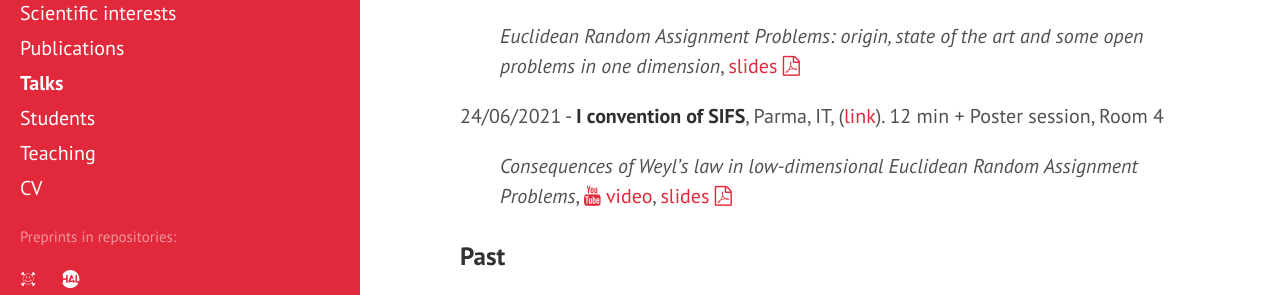
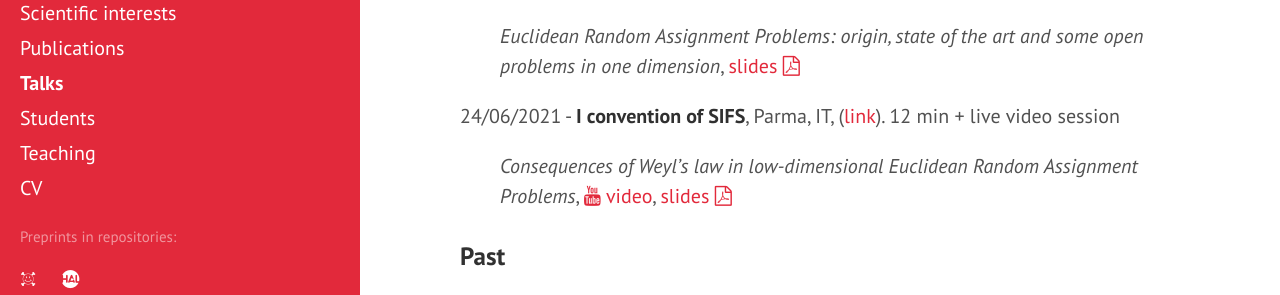
Before and after one commit to matteodachille/matteodachille.github.io, a Jekyll site: the page built from events.md, in a window 1280 px wide and 900 px high. Shown: the part 230-525 px from the top of the window. Built offline with Jekyll 4.4.1, drawn with Linux system fonts in a browser that asks for light colours; nearby versions of some CDN libraries; some web fonts are replaced; formulas are drawn with MathJax 3.

Commit message:
Corrected typos

```diff
--- a/events.md
+++ b/events.md
@@ -13,11 +13,11 @@ order: 4
 
 25/06/2021 -  **Journées de probabilités 2021**, Guidel, FR, ([link](https://journees-probabilites.univ-rennes1.fr/programme.htm){:target="_blank"}). 40 min
 {: style="font-size: 20px" }
-_Euclidean Random Assignment Problems: origin, state of the art and some open problems in one dimension_, [slides <i class="fa fa-file-pdf-o" aria-hidden="true"></i>]({{ site.baseurl }}downloads/ERAP_JdP_v25_final.pdf){:target="_blank"}
+_Euclidean Random Assignment Problems: origin, state of the art and some open problems in one dimension_, [slides <i class="fa fa-file-pdf-o" aria-hidden="true"></i>](https://journees-probabilites.univ-rennes1.fr/exposes/D%27Achille.pdf){:target="_blank"}
 {: style="margin-left: 40px" }
 
 
-24/06/2021 - **I convention of SIFS**, Parma, IT, ([link](http://www.fisicastatistica.unipr.it/conf/PARMA2021/welcome.php){:target="_blank"}). 12 min + Poster session, Room 4
+24/06/2021 - **I convention of SIFS**, Parma, IT, ([link](http://www.fisicastatistica.unipr.it/conf/PARMA2021/welcome.php){:target="_blank"}). 12 min + live video session
 {: style="font-size: 20px" }
 
 _Consequences of Weyl's law in low-dimensional Euclidean Random Assignment Problems_, [<i class="fa fa-youtube fa-align-center-1x" aria-hidden="true"></i> video](https://www.youtube.com/watch?v=4RcOiW20C_E){:target="_blank"}, [slides <i class="fa fa-file-pdf-o" aria-hidden="true"></i>]({{ site.baseurl }}downloads/ERAPs_Low_d_Weyl_SIFS_v8.pdf){:target="_blank"}
```
